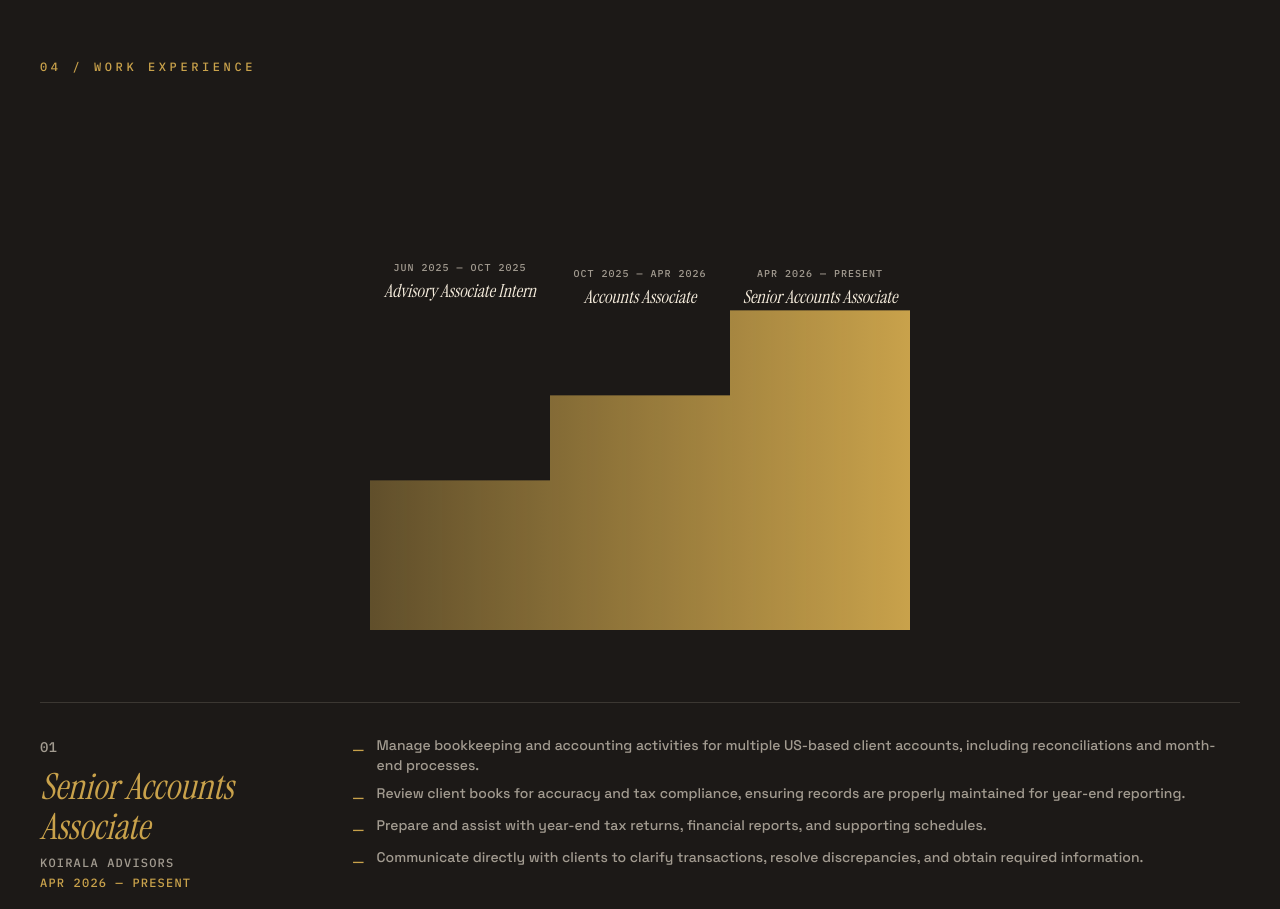
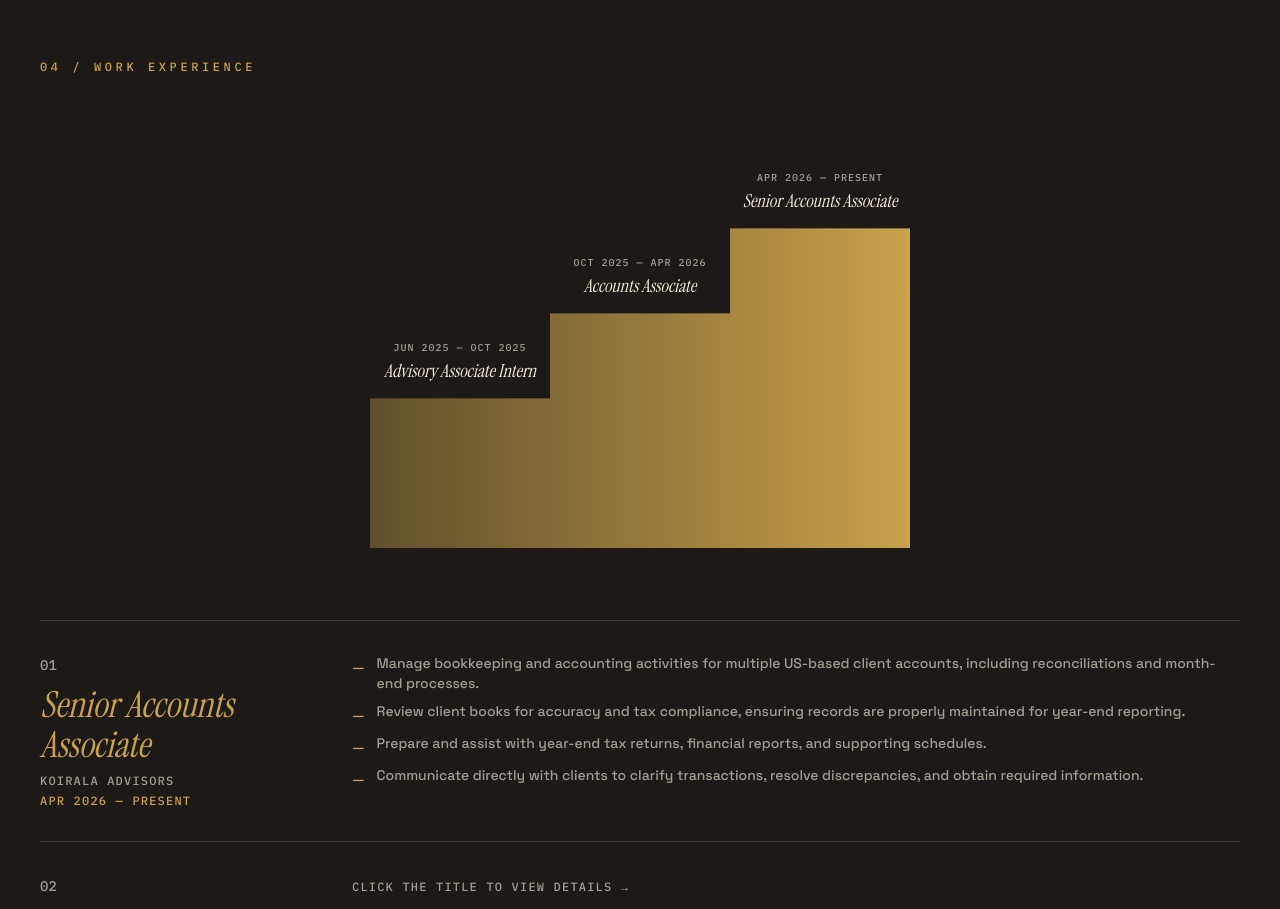
Before and after one commit to Lakxey/aleeza-website, a Next.js app: page / in a window 1280 px wide. Shown: the part 4260-5169 px from the top of the page. Built offline with nearby package versions, Linux system fonts and the light colour scheme.

Commit message:
Add Tools I Use section, remove About bolding, remove Hero scroll text

```diff
--- a/components/Experience.tsx
+++ b/components/Experience.tsx
@@ -30,6 +30,12 @@ export default function Experience() {
   const svgWidth = STEP_WIDTH * n;
   const svgHeight = BASE_HEIGHT + (n - 1) * HEIGHT_STEP;
 
+  // Small, fixed gap between a step's tread and its label, plus enough
+  // headroom above the tallest step for the label text itself.
+  const LABEL_GAP = 14;
+  const LABEL_ROOM = 80;
+  const wrapperHeight = svgHeight + LABEL_GAP + LABEL_ROOM;
+
   return (
     <section id="work" className="relative px-6 py-28 sm:px-10 sm:py-36">
       <Reveal>
@@ -40,18 +46,22 @@ export default function Experience() {
 
       <Reveal delay={0.08}>
         <div className="mt-14 overflow-x-auto pb-2">
-          <div className="mx-auto" style={{ width: svgWidth }}>
-            {/* labels — each one sits directly above its own step */}
-            <div className="flex" style={{ height: svgHeight * 0.55 }}>
+          <div
+            className="relative mx-auto"
+            style={{ width: svgWidth, height: wrapperHeight }}
+          >
+            {/* labels — each one sits a fixed, small gap above its own step,
+               so the label always hugs its step regardless of step height */}
             {stairSteps.map((role, i) => {
               const stepHeight = BASE_HEIGHT + i * HEIGHT_STEP;
               return (
                 <div
                   key={`label-${role.title}-${role.dates}`}
-                    className="flex flex-col justify-end px-2 text-center"
+                  className="absolute px-2 text-center"
                   style={{
+                    left: i * STEP_WIDTH,
                     width: STEP_WIDTH,
-                      paddingBottom: svgHeight - stepHeight - svgHeight * 0.55 + 12,
+                    bottom: stepHeight + LABEL_GAP,
                   }}
                 >
                   <p className="font-mono text-[10px] uppercase tracking-widest text-fg-dim">
@@ -63,10 +73,11 @@ export default function Experience() {
                 </div>
               );
             })}
-            </div>
 
-            {/* one connected staircase shape, ascending left to right */}
+            {/* one connected staircase shape, ascending left to right,
+               pinned to the bottom of the wrapper */}
             <svg
+              className="absolute bottom-0 left-0"
               width={svgWidth}
               height={svgHeight}
               viewBox={`0 0 ${svgWidth} ${svgHeight}`}
```
Lines whose indentation alone changed are shown as unchanged.
